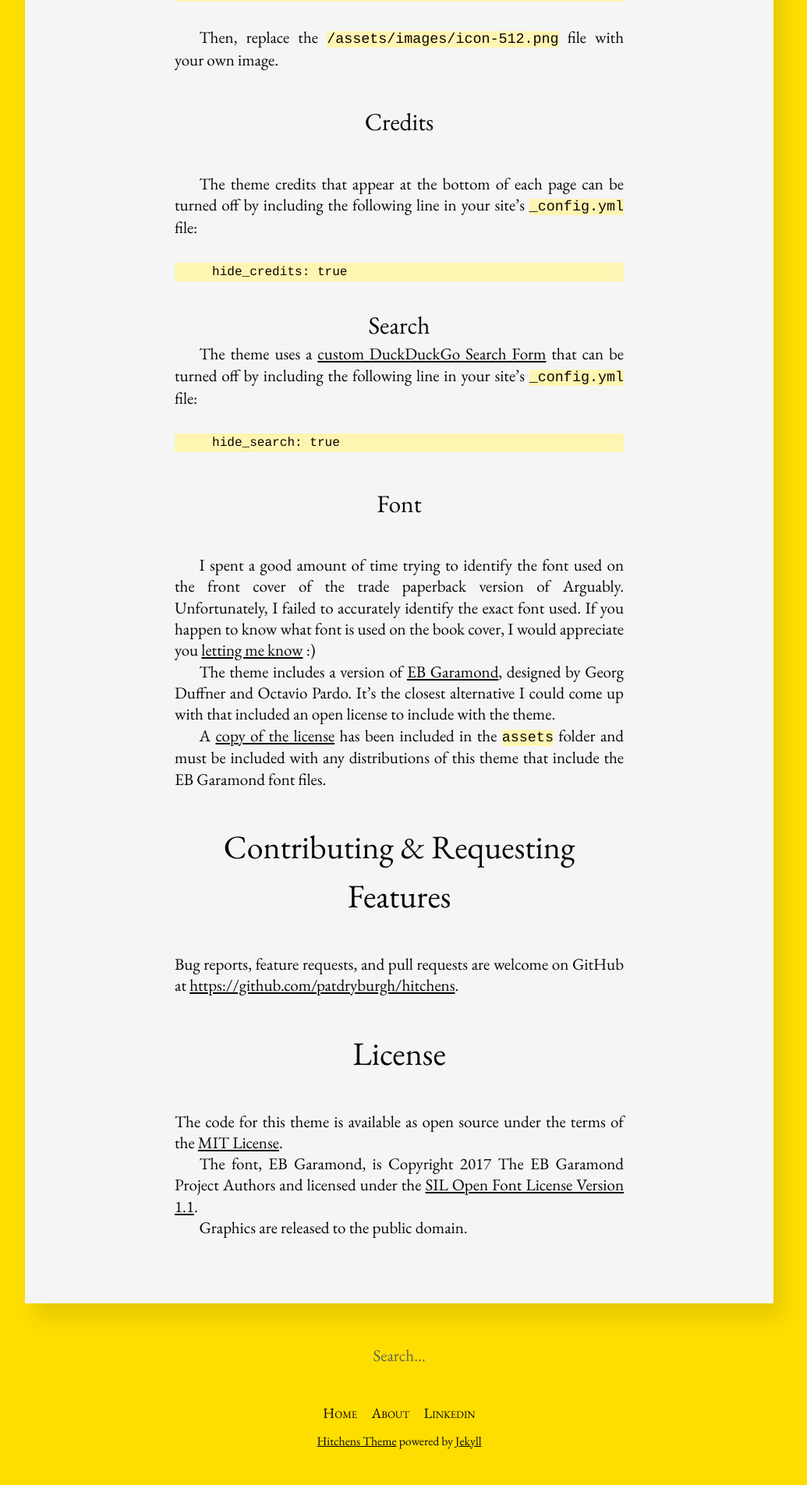
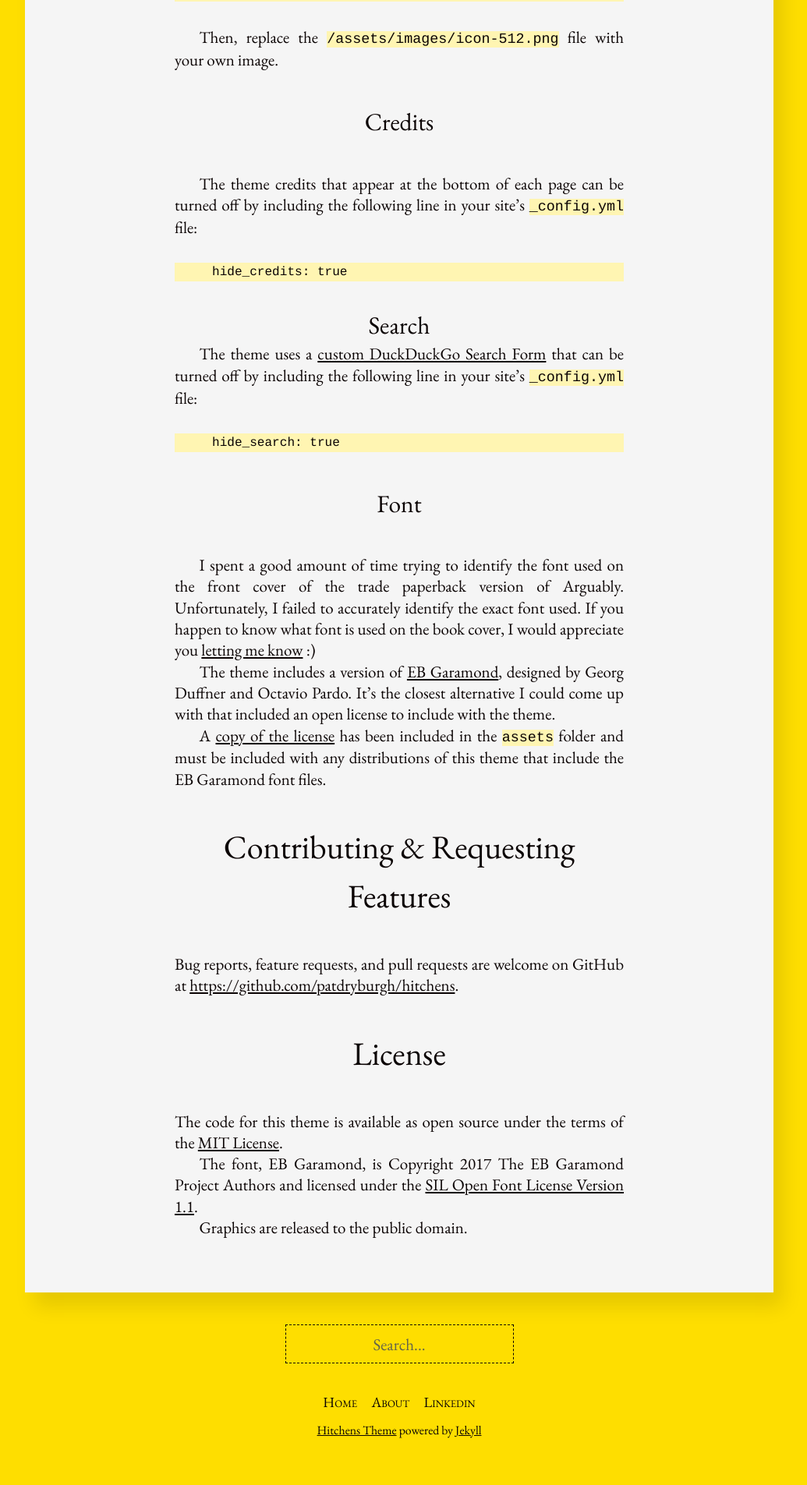
Before and after one commit to s-avni/s-avni.github.io, a Jekyll site: the page built from README.md, in a window 1280 px wide. Shown: the part 4042-5947 px from the top of the page at 78% size, without its empty margins (128-1163 px from the left). Built offline with Jekyll 4.4.1, drawn with Linux system fonts in a browser that asks for light colours; comment, search, counter and statistics services are not loaded.

Commit message:
fix: make search functionality be client-side

```diff
--- a/_includes/search.html
+++ b/_includes/search.html
@@ -1,8 +1,60 @@
-<form method="get" id="search" action="https://duckduckgo.com/">
-  <input type="hidden" name="sites" value="www.shiriavni.org"/>
-  <input type="hidden" name="k8" value="#222222"/>
-  <input type="hidden" name="k9" value="#dc4b3c"/>
-  <input type="hidden" name="kt" value="h"/>
-  <input type="text" id="search__input" name="q" placeholder="Search&hellip;"/ autocomplete="off">
-  <button type="submit" class="btn btn-bordered" tabindex="-1">Search</button>
-</form>
+<!-- HTML search field -->
+<div id="search">
+  <input type="text" id="search__input" placeholder="Search..." autofocus class="btn btn-bordered" tabindex="-1" />
+  <ul id="results-container"></ul>
+</div>
+
+<script src="https://cdnjs.cloudflare.com/ajax/libs/simple-jekyll-search/1.9.2/simple-jekyll-search.min.js"></script>
+
+<!-- Configuration -->
+<script>
+  const searchInput = document.getElementById('search__input');
+  const resultsContainer = document.getElementById('results-container');
+
+  // Initialize Simple Jekyll Search
+  SimpleJekyllSearch({
+    searchInput: searchInput,
+    resultsContainer: resultsContainer,
+    json: '/search.json',
+    searchResultTemplate: `
+      <li class="search-result-item">
+        <a href="{url}">{title}</a>
+        <br />
+        <span class="post-meta">{date}</span>
+      </li>`,
+    noResultsText: '<li class="search-result-item">No results found</li>',
+    limit: 10,
+  });
+
+  // Show results only when input has text
+  searchInput.addEventListener('input', function () {
+    if (searchInput.value.trim() !== '') {
+      resultsContainer.style.display = 'block'; // Show results when there's input
+    } else {
+      resultsContainer.style.display = 'none'; // Hide results when empty
+    }
+  });
+</script>
+
+<style>
+  #results-container {
+    margin: 10px auto;
+    margin-top: 15px;
+    border-radius: 5px;
+    box-shadow: 0 4px 8px rgba(0, 0, 0, 0.1);
+    background: #fee433;
+    display: none; /* Initially hidden */
+    padding: 20px;
+    max-width: 30rem;
+    list-style: none;
+  }
+
+  .search-result-item a:hover {
+    text-decoration: underline;
+  }
+
+  .post-meta {
+    font-size: 14px;
+    color: #141313;
+  }
+</style>
```
Also changed, not shown: _includes/post-list-item.html (+4 -12 lines), search.json (added, +14 -0 lines).
